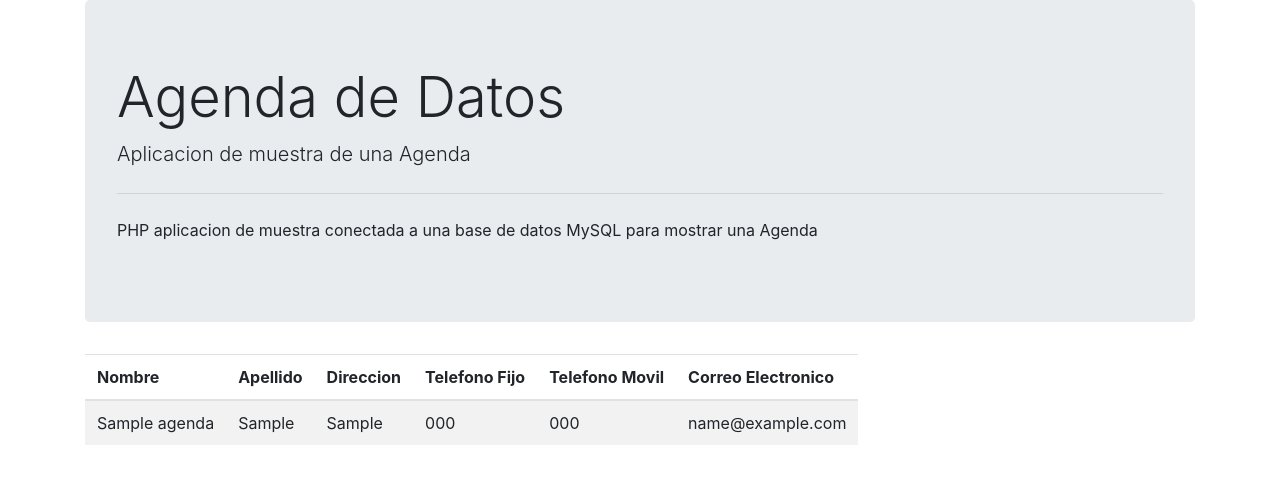
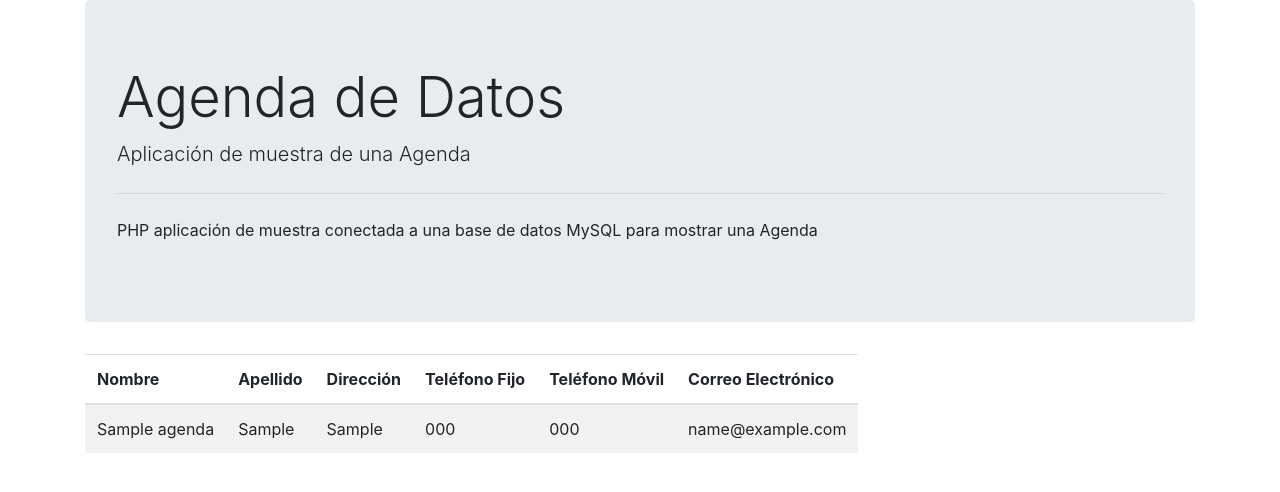
Before and after one commit to BigCheese09/AppAgenda, a PHP site: page / in a window 1280 px wide. Shown: the top 492 px of the page. Run offline with PHP 8.4, Linux system fonts and the light colour scheme; tables that the repository leaves empty or names only in its code hold one stand-in row (values such as "Sample post").

Commit message:
Update index.php

```diff
--- a/index.php
+++ b/index.php
@@ -1,4 +1,5 @@
-<html>
+<!DOCTYPE html>
+<html lang="es">
 <head>
     <meta charset="utf-8">
     <meta http-equiv="X-UA-Compatible" content="IE=edge">
@@ -6,46 +7,40 @@
     <link rel="stylesheet" href="https://stackpath.bootstrapcdn.com/bootstrap/4.1.1/css/bootstrap.min.css" integrity="sha384-WskhaSGFgHYWDcbwN70/dfYBj47jz9qbsMId/iRN3ewGhXQFZCSftd1LZCfmhktB" crossorigin="anonymous">
 </head>
 <body>
-  <div class = "container">
+    <div class="container">
         <div class="jumbotron">
             <h1 class="display-4">Agenda de Datos</h1>
-      <p class="lead">Aplicacion de muestra de una Agenda</p>
+            <p class="lead">Aplicación de muestra de una Agenda</p>
             <hr class="my-4">
-      <p>PHP aplicacion de muestra conectada a una base de datos MySQL para mostrar una Agenda</p>
+            <p>PHP aplicación de muestra conectada a una base de datos MySQL para mostrar una Agenda</p>
         </div>
         <table class="table table-striped table-responsive">
             <thead>
                 <tr>
                     <th>Nombre</th>
                     <th>Apellido</th>
-          <th>Direccion</th>
-          <th>Telefono Fijo</th>
-          <th>Telefono Movil</th>
-          <th>Correo Electronico</th>
-
+                    <th>Dirección</th>
+                    <th>Teléfono Fijo</th>
+                    <th>Teléfono Móvil</th>
+                    <th>Correo Electrónico</th>
                 </tr>
             </thead>
             <tbody>
                 <?php
-
                 $conexion = mysqli_connect(getenv('MYSQL_HOST'), getenv('MYSQL_USER'), getenv('MYSQL_PASSWORD'), "BASEDATOS");
 
                 if (!$conexion) {
                     die("La conexión a la base de datos falló: " . mysqli_connect_error());
                 }
 
-        $cadenaSQL = "select * from agenda;";
+                $cadenaSQL = "SELECT * FROM agenda;";
                 $resultado = mysqli_query($conexion, $cadenaSQL);
 
                 while ($fila = mysqli_fetch_object($resultado)) {
-         echo "<tr><td> " .$fila->nombre .
-         "</td><td>" . $fila->apellido .
-         "</td><td>" . $fila->direccion .
-         "</td><td>" . $fila->telefijo .
-         "</td><td>" . $fila->telemovil .
-         "</td><td>" . $fila->email .
-         "</td></tr>";
+                    echo "<tr><td>" . $fila->nombre . "</td><td>" . $fila->apellido . "</td><td>" . $fila->direccion . "</td><td>" . $fila->telefijo . "</td><td>" . $fila->telemovil . "</td><td>" . $fila->email . "</td></tr>";
                 }
+
+                mysqli_close($conexion);
                 ?>
             </tbody>
         </table>
@@ -55,3 +50,5 @@
     <script src="https://stackpath.bootstrapcdn.com/bootstrap/4.1.1/js/bootstrap.min.js" integrity="sha384-smHYKdLADwkXOn1EmN1qk/HfnUcbVRZyYmZ4qpPea6sjB/pTJ0euyQp0Mk8ck+5T" crossorigin="anonymous"></script>
 </body>
 </html>
+
+</html>
```
Lines whose indentation alone changed are shown as unchanged.
